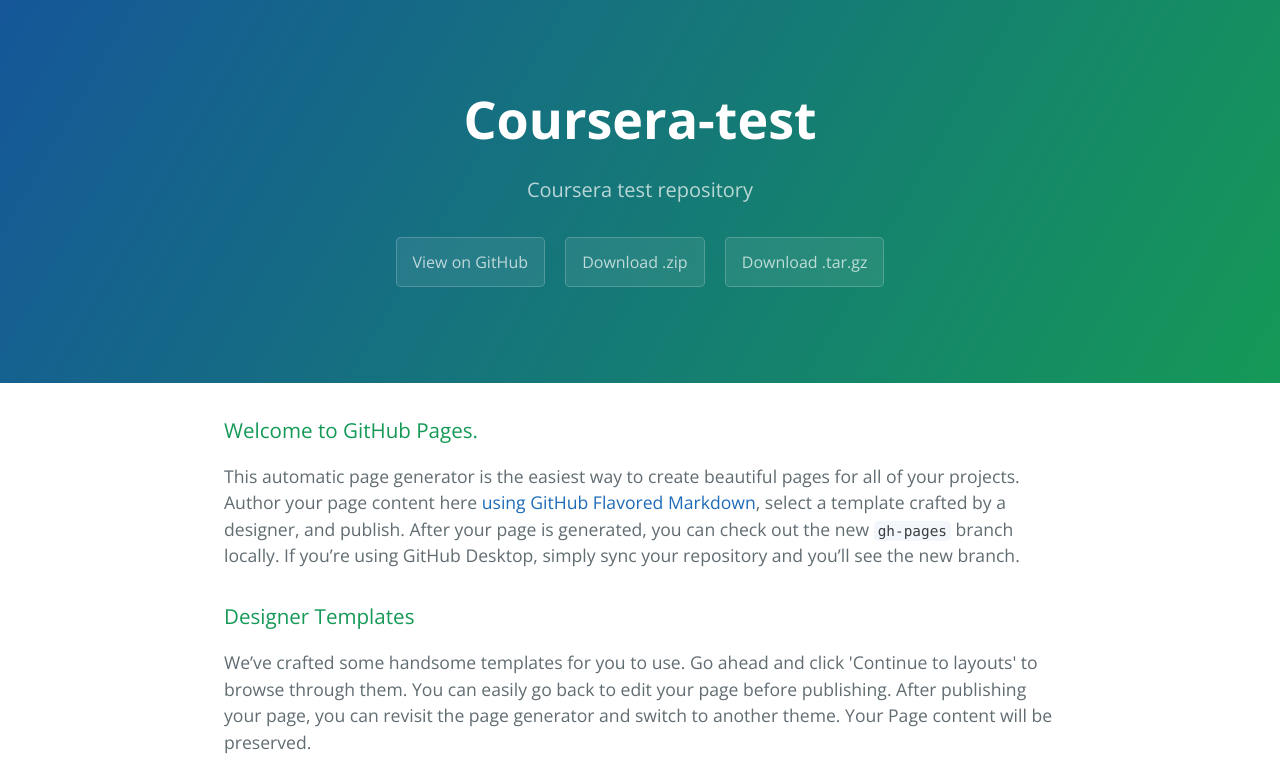
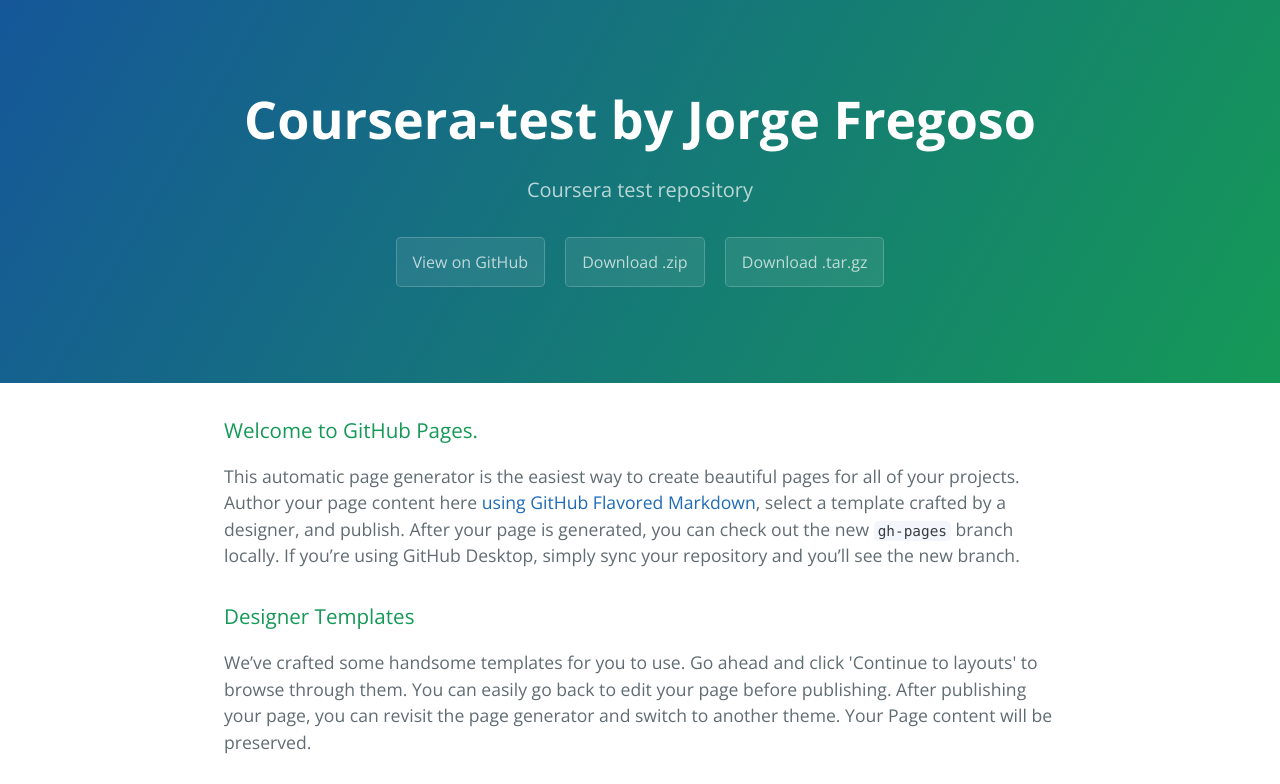
Before and after one commit to jorgefregoso/coursera-test, a plain HTML site: page index.html in a window 1280 px wide. Shown: the top 784 px of the page. Drawn offline with nearby package versions, Linux system fonts and the light colour scheme.

Commit message:
Update index.html

```diff
--- a/index.html
+++ b/index.html
@@ -11,7 +11,7 @@
   </head>
   <body>
     <section class="page-header">
-      <h1 class="project-name">Coursera-test</h1>
+      <h1 class="project-name">Coursera-test by Jorge Fregoso</h1>
       <h2 class="project-tagline">Coursera test repository</h2>
       <a href="https://github.com/jorgefregoso/coursera-test" class="btn">View on GitHub</a>
       <a href="https://github.com/jorgefregoso/coursera-test/zipball/master" class="btn">Download .zip</a>
```
